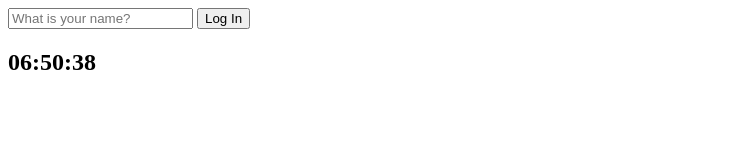
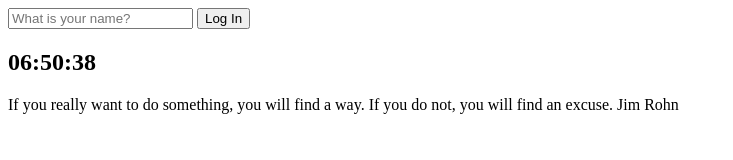
Before and after one commit to saeminakim/momentum, a plain HTML site: page index.html in a window 1280 px wide. Shown: the whole page, without its empty margins (0-733 px from the left). Drawn offline with Linux system fonts and the light colour scheme.

Commit message:
#6.0 Quotes

```diff
--- a/index.html
+++ b/index.html
@@ -16,8 +16,13 @@
   </form>
   <h2 id="clock">00:00:00</h2>
   <h1 id="greeting" class="hidden"></h1>
+  <div id="quote">
+    <span></span>
+    <span></span>
+  </div>
   <script src="js/greetings.js"></script>
   <script src="js/clock.js"></script>
+  <script src="js/quotes.js"></script>
 </body>
 
 </html>
--- /dev/null
+++ b/js/quotes.js
@@ -0,0 +1,58 @@
+const quotes = [
+  {
+    quote: "I never dreamed about success, I worked for it",
+    author: "Estee Lauder",
+  },
+  {
+    quote: "Do not try to be original, just try to be good.",
+    author: "Paul Rand",
+  },
+  {
+    quote: "Do not be afraid to give up the good to go for the great",
+    author: "John D. Rockefeller",
+  },
+  {
+    quote:
+      "If you cannot fly then run. If you cannot run, then walk. And if you cannot walk, then crawl, but whatever you do, you have to keep moving forward.",
+    author: "Martin Luther King Jr.",
+  },
+  {
+    quote:
+      "Our greatest weakness lies in giving up. The most certain way to succeed is always to try just one more time.",
+    author: "Thomas Edison",
+  },
+  {
+    quote:
+      "The fastest way to change yourself is to hang out with people who are already the way you want to be",
+    author: "REid Hoffman",
+  },
+  {
+    quote:
+      "Money is like gasoline during a road trip. You do not want to run out of gas on your trip, but you are not doing a tour of gas stations",
+    author: "Tim O Reilly",
+  },
+  {
+    quote:
+      "Some people dream of success, while other people get up every morning and make it happen",
+    author: "Wayne Huizenga",
+  },
+  {
+    quote:
+      "The only thing worse than starting something and falling.. is not starting something",
+    author: "SEth Godin",
+  },
+  {
+    quote:
+      "If you really want to do something, you will find a way. If you do not, you will find an excuse.",
+    author: "Jim Rohn",
+  },
+];
+
+const quote = document.querySelector("#quote span:first-child");
+const author = document.querySelector("#quote span:last-child");
+
+const randomIndex = Math.floor(Math.random() * quotes.length);
+const todaysQuote = quotes[randomIndex];
+
+quote.innerText = todaysQuote.quote;
+author.innerText = todaysQuote.author;
```
